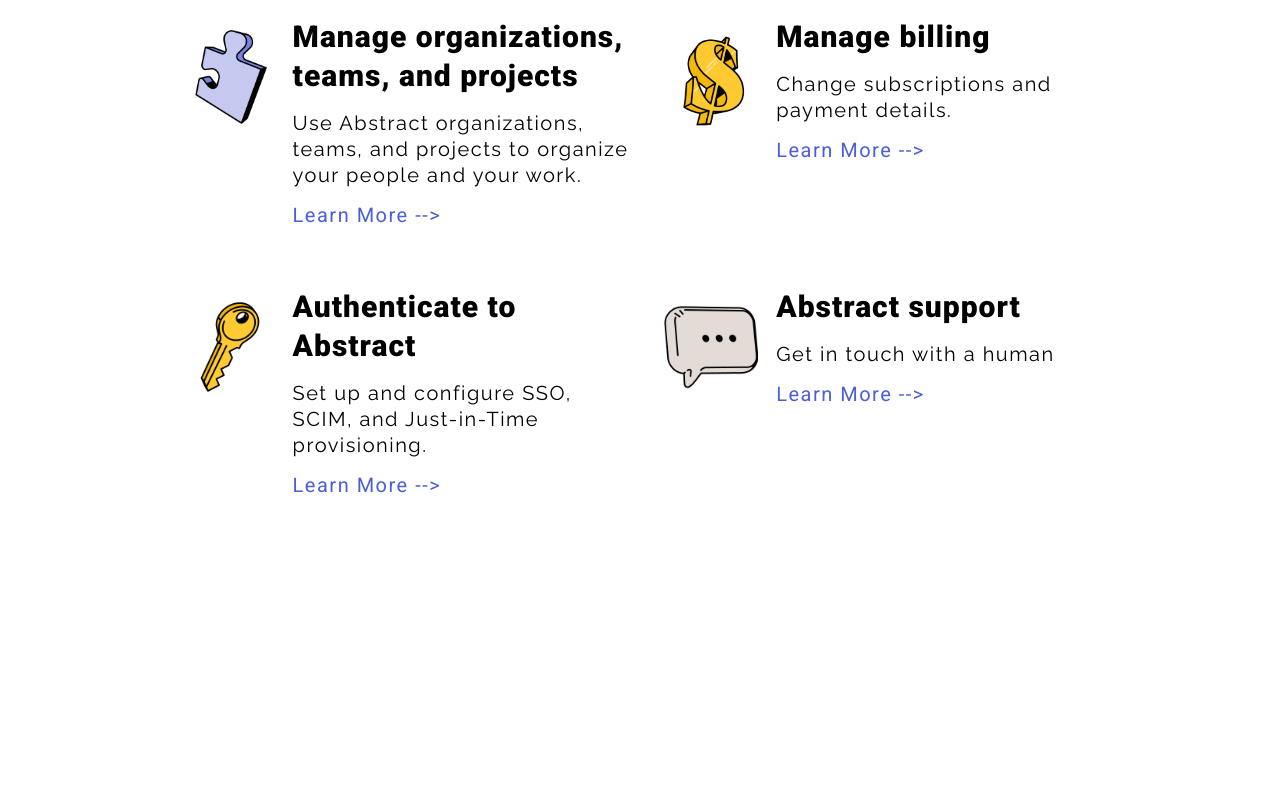
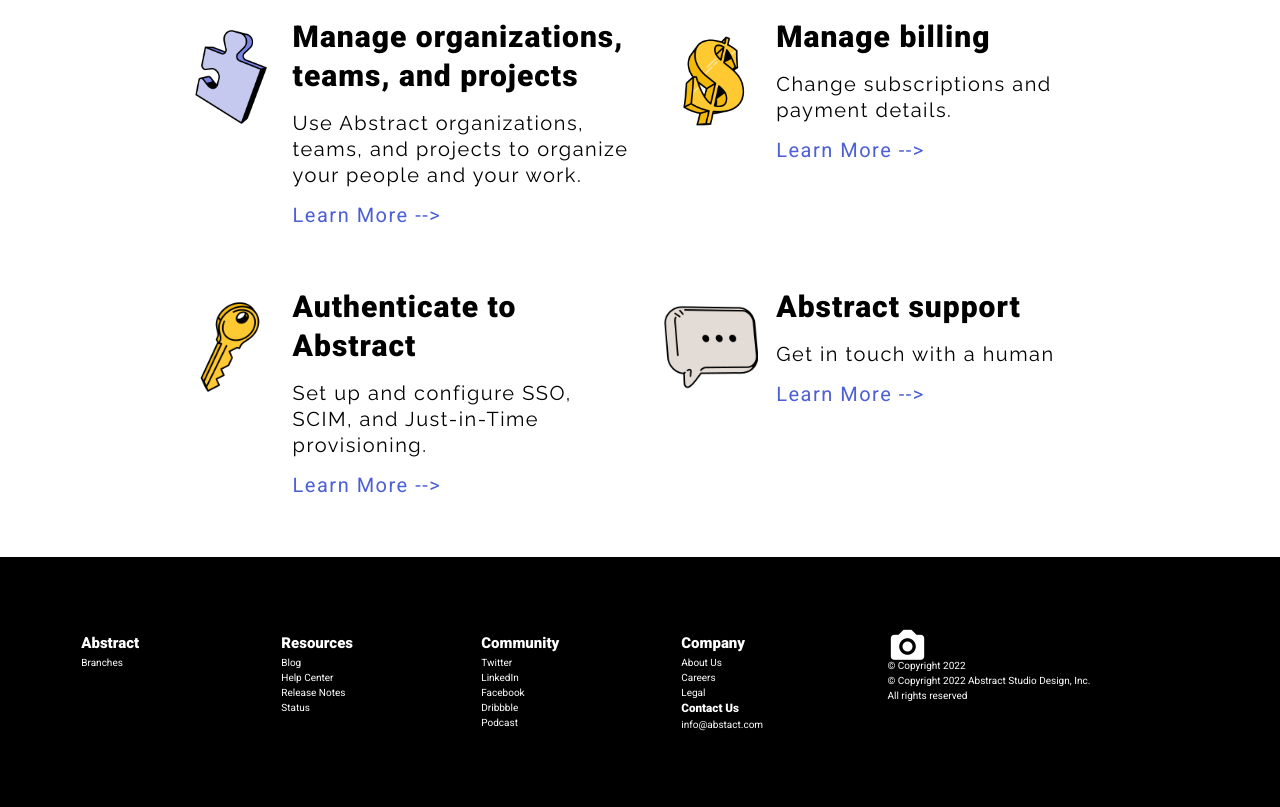
Before and after one commit to Kaspi-Chan/Abstract_Help_page, a plain HTML site: page index.html in a window 1280 px wide. Shown: the part 933-1740 px from the top of the page. Before the commit the page ends 1490 px from the top, so only its background shows below. Drawn offline with nearby package versions, Linux system fonts and the light colour scheme.

Commit message:
commit che beh beh

```diff
--- a/index.html
+++ b/index.html
@@ -118,6 +118,56 @@
         </div>
       </section>
     </main>
-    <footer></footer>
+    <div class="container">
+      <footer>
+        <section class="ft-main">
+          <div class="ft-main-item">
+            <h2>Abstract</h2>
+            <ul>
+              <li>Branches</li>
+            </ul>
+          </div>
+          <div class="ft-main-item">
+            <h2>Resources</h2>
+            <ul>
+              <li>Blog</li>
+              <li>Help Center</li>
+              <li>Release Notes</li>
+              <li>Status</li>
+            </ul>
+          </div>
+          <div class="ft-main-item">
+            <h2>Community</h2>
+            <ul>
+              <li>Twitter</li>
+              <li>LinkedIn</li>
+              <li>Facebook</li>
+              <li>Dribbble</li>
+              <li>Podcast</li>
+            </ul>
+          </div>
+          <div class="ft-main-item">
+            <h2>Company</h2>
+            <ul>
+              <li>About Us</li>
+              <li>Careers</li>
+              <li>Legal</li>
+            </ul>
+            <h3>Contact Us</h3>
+            <span>info@abstact.com</span>
+          </div>
+        </section>
+        <section class="ft-credentials">
+          <div class="ft-credentials-item">
+            <i class="bx bxs-camera"></i>
+            <ul>
+              <li>© Copyright 2022</li>
+              <li>© Copyright 2022 Abstract Studio Design, Inc.</li>
+              <li>All rights reserved</li>
+            </ul>
+          </div>
+        </section>
+      </footer>
+    </div>
   </body>
 </html>
--- a/styles.css
+++ b/styles.css
@@ -11,7 +11,11 @@ html {
   font-size: 62.5%;
   font-family: "Roboto", sans-serif;
 }
-
+body {
+  display: flex;
+  min-height: 100vh;
+  flex-direction: column;
+}
 #heading {
   background-color: black;
   min-height: 90px;
@@ -160,3 +164,33 @@ input[type="search"]::-webkit-search-results-decoration {
 .list-link {
   color: var(--darkPurple);
 }
+ul {
+  list-style: none;
+}
+footer a {
+  text-decoration: none;
+  color: #eee;
+}
+a:hover {
+  text-decoration: underline;
+}
+.container {
+  flex: 1;
+}
+footer {
+  background-color: black;
+  color: white;
+  display: flex;
+  flex-direction: row;
+  padding: 50px;
+  line-height: 1.5;
+}
+.ft-main {
+  display: flex;
+  flex-wrap: wrap;
+  padding: 1.25rem 1.875rem;
+}
+.ft-main-item {
+  padding: 1.25rem;
+  min-width: 20rem;
+}
```
